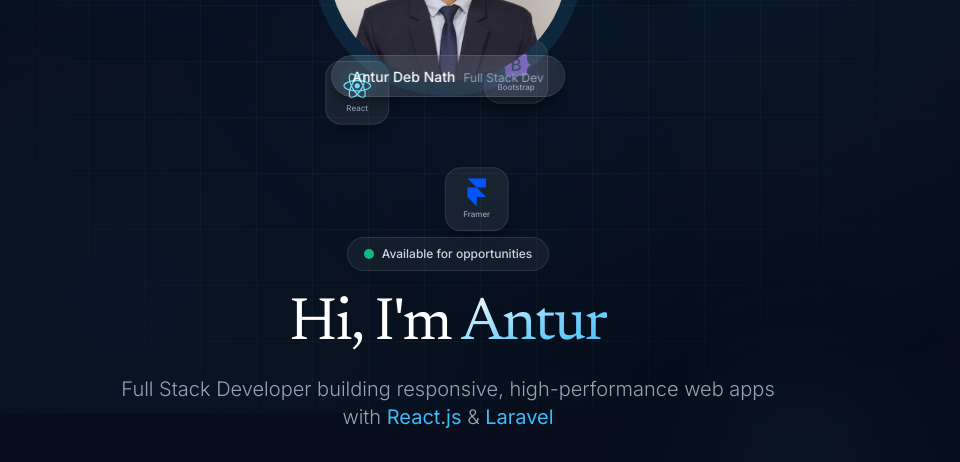
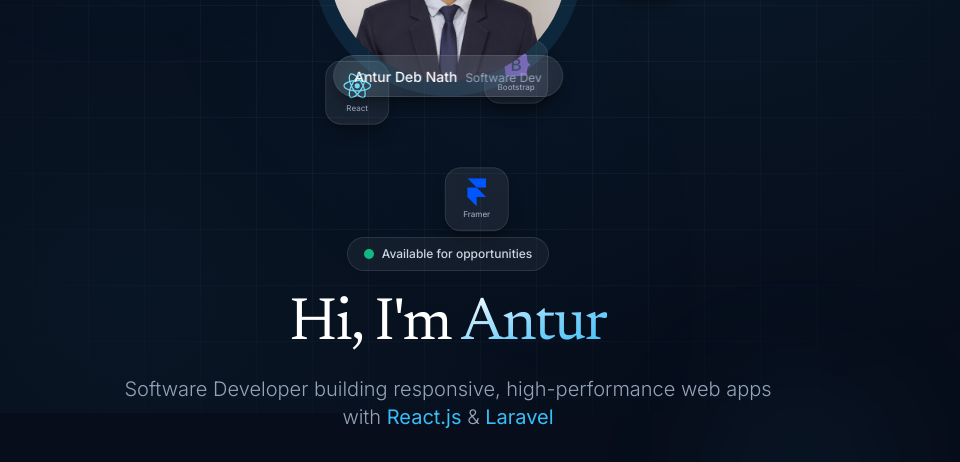
Before and after one commit to AnturDN/Portfolio, a React (Vite) app: page / in a window 1280 px wide. Shown: the part 387-849 px from the top of the page, without its empty margins (192-1152 px from the left). Built offline with nearby package versions, Linux system fonts and the light colour scheme.

Commit message:
Refactor Hero component and update stats

```diff
--- a/src/components/Hero.jsx
+++ b/src/components/Hero.jsx
@@ -18,7 +18,7 @@ const ORBITS = [
 
 
 const STATS = [
-  { value: '20+', label: 'Projects' },
+  { value: '15+', label: 'Projects' },
   { value: '1.5year', label: 'Experience' },
   { value: '3', label: 'Languages' },
 ];
@@ -54,7 +54,7 @@ export default function Hero() {
           </div>
           <div className="absolute -bottom-4 left-1/2 -translate-x-1/2 bg-white/95 dark:bg-white/[0.08] backdrop-blur-xl border border-slate-900/10 dark:border-white/10 rounded-full px-5 py-2 whitespace-nowrap shadow-lg shadow-slate-900/10 dark:shadow-black/30">
             <span className="text-sm font-medium text-slate-900 dark:text-white">Antur Deb Nath</span>
-            <span className="text-xs text-slate-500 dark:text-slate-400 ml-2">Full Stack Dev</span>
+            <span className="text-xs text-slate-500 dark:text-slate-400 ml-2">Software Dev</span>
           </div>
         </div>
       </div>
@@ -76,7 +76,7 @@ export default function Hero() {
         </h1>
 
         <p className="text-lg sm:text-xl text-slate-600 dark:text-slate-400 font-light leading-relaxed max-w-2xl mx-auto mb-8 opacity-0 animate-[fadeUp_0.8s_ease-out_0.45s_forwards]">
-          Full Stack Developer building responsive, high-performance web apps with{' '}
+          Software Developer building responsive, high-performance web apps with{' '}
           <span className="text-sky-600 dark:text-sky-400 font-normal">React.js</span> &{' '}
           <span className="text-sky-600 dark:text-sky-400 font-normal">Laravel</span>
         </p>
@@ -86,7 +86,7 @@ export default function Hero() {
             View My Work <LuArrowRight className="w-4 h-4 group-hover:translate-x-1 transition-transform" />
           </a>
           {/* NOTE: public/ folder e resume.pdf rakhle download hobe (original e kaj korto na) */}
-          <a href="/Antur_Deb_Nath_Resume.pdf" download className="flex items-center gap-3 font-medium text-sm px-7 py-3.5 rounded-full bg-slate-900/[0.04] dark:bg-white/[0.06] border border-slate-900/10 dark:border-white/10 text-slate-800 dark:text-white hover:border-sky-600/50 dark:hover:border-sky-400/40 hover:bg-slate-900/[0.07] dark:hover:bg-white/[0.1] transition-all duration-300">
+          <a href="/Antur_Deb_Nath_Frontend_Resume.pdf" download className="flex items-center gap-3 font-medium text-sm px-7 py-3.5 rounded-full bg-slate-900/[0.04] dark:bg-white/[0.06] border border-slate-900/10 dark:border-white/10 text-slate-800 dark:text-white hover:border-sky-600/50 dark:hover:border-sky-400/40 hover:bg-slate-900/[0.07] dark:hover:bg-white/[0.1] transition-all duration-300">
             <LuDownload className="w-4 h-4" /> Download Resume
           </a>
         </div>
```
